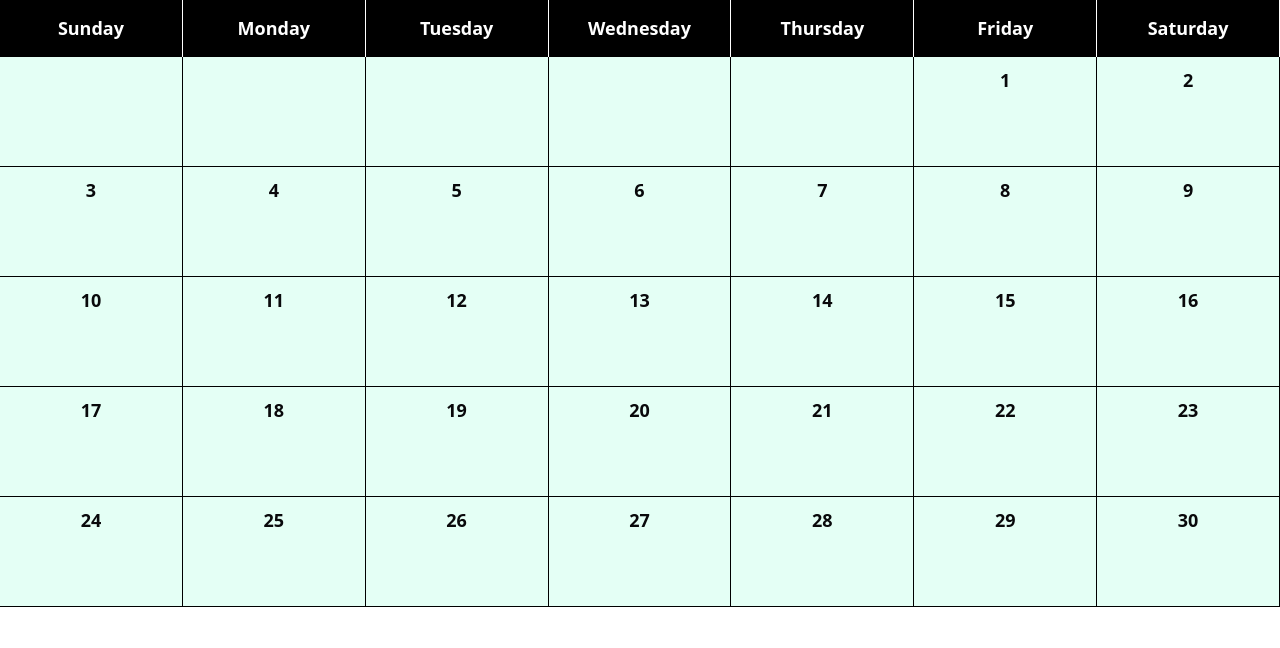
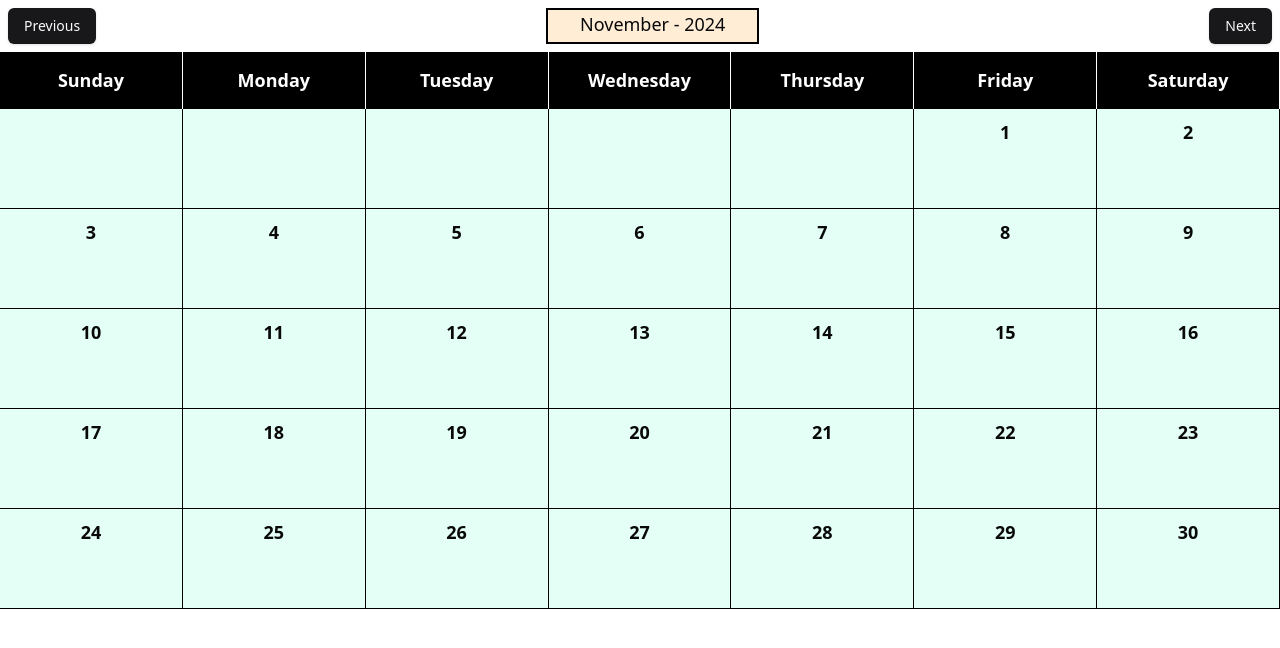
Before and after one commit to Shreya-Bhatia/Event-Manager, a React (Vite) app: page / in a window 1280 px wide. Shown: the top 648 px of the page. Built offline with nearby package versions, Linux system fonts and the light colour scheme.

Commit message:
added the current month year indicator and previous next buttons

```diff
--- a/src/components/calendar/Calendar.tsx
+++ b/src/components/calendar/Calendar.tsx
@@ -1,29 +1,44 @@
 import DayCard from "./DayCard";
 import { useState, useEffect } from "react";
 import "./calendar.css";
+import { Button } from "../ui/button";
 
 function Calendar() {
   const [currentDate, setCurrentDate] = useState<Date>(new Date("11-10-2024"));
   const [days, setDays] = useState<number>(0);
   const [firstDay, setFirstDay] = useState<number>(0);
+  const [month, setMonth] = useState<number>(currentDate.getMonth());
+  const [year, setYear] = useState<number>(currentDate.getFullYear());
 
-  const weekDays = [
+  const weekDays: string[] = [
     "Sunday",
     "Monday",
     "Tuesday",
     "Wednesday",
     "Thursday",
     "Friday",
-    "Saturday"
+    "Saturday",
+  ];
+
+  const monthNames: string[] = [
+    "January",
+    "February",
+    "March",
+    "April",
+    "May",
+    "June",
+    "July",
+    "August",
+    "September",
+    "October",
+    "November",
+    "December",
   ];
 
   useEffect(() => {
     function isLeapYear(year: number) {
       return year % 100 === 0 ? year % 400 === 0 : year % 4 === 0;
     }
-
-    const year = currentDate.getFullYear();
-    const month = currentDate.getMonth();
 
     if (month === 1) {
       setDays(isLeapYear(currentDate.getFullYear()) ? 29 : 28);
@@ -34,23 +49,32 @@ function Calendar() {
     }
 
     setFirstDay(new Date(year, month, 1).getDay());
-  }, [currentDate]);
+  }, [month]);
 
   const grid = [
     ...Array(firstDay).fill(0),
-    ...Array.from({ length: days }, (_, i) => i + 1)
+    ...Array.from({ length: days }, (_, i) => i + 1),
   ];
 
   return (
     <div className="calendar">
+      <div className="flex justify-between m-2">
+        <Button>Previous</Button>
+        <div className="bg-orange-100 px-8 border-2 border-black text-lg align-middle text-center">
+          {monthNames[month]} - {year}
+        </div>
+        <Button>Next</Button>
+      </div>
       <div className="header">
         {weekDays.map((day) => (
           <div className="day">{day}</div>
         ))}
       </div>
-	  <div className="days-grid">
-		{grid.map((day) => <DayCard day={day}/>)}
-	  </div>
+      <div className="days-grid">
+        {grid.map((day) => (
+          <DayCard day={day} />
+        ))}
+      </div>
     </div>
   );
 }
--- a/src/components/calendar/calendar.css
+++ b/src/components/calendar/calendar.css
@@ -24,7 +24,7 @@
 	border-width: 0 1px 1px 0;
 	border-color: black;
 	background-color: rgb(228, 255, 245);
-	height: 110px;
+	height: 100px;
 	padding: 10px;
 	text-align: center;
 	font-weight: bold;
```
